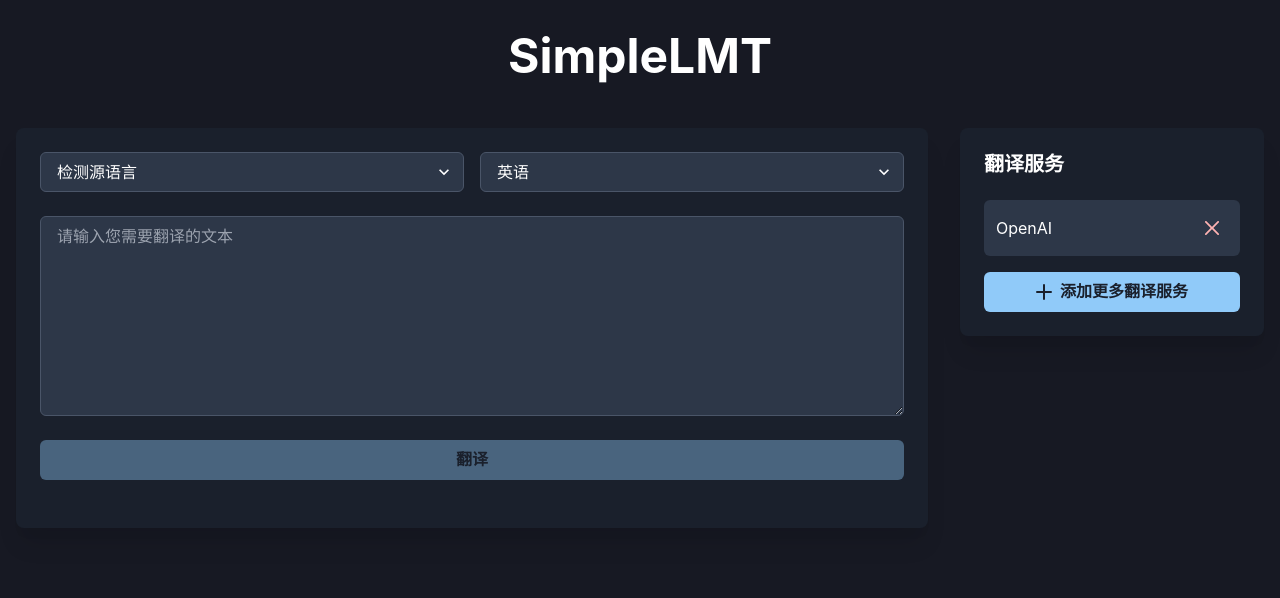
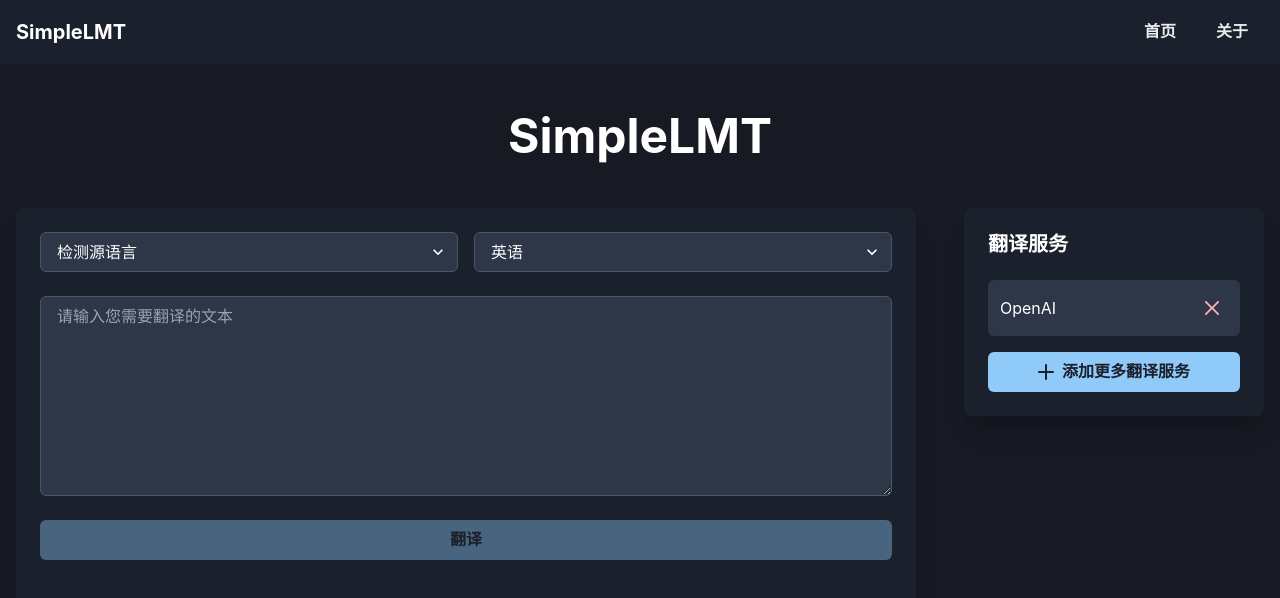
Before and after one commit to KintaMiao/simplelmt, a Next.js app: page / in a window 1280 px wide. Shown: the top 598 px of the page. Built offline with nearby package versions, Linux system fonts and the light colour scheme.

Commit message:
Navbar Support

```diff
--- a/app/page.tsx
+++ b/app/page.tsx
@@ -1,12 +1,26 @@
 "use client";
 
-import { Box, Flex, Container, Heading, VStack } from "@chakra-ui/react";
+import { Box, Flex, Container, Heading, VStack, Button, Spacer } from "@chakra-ui/react";
 import TranslationInput from "../components/TranslationInput";
 import TranslationServices from "../components/TranslationServices";
+import Link from "next/link";
 
 const Home = () => {
   return (
     <Box minHeight="100vh" bg="gray.900" color="white">
+      <Box bg="gray.800" px={4} py={3} mb={4}>
+        <Flex alignItems="center" maxW="container.xl" mx="auto">
+          <Heading size="md">SimpleLMT</Heading>
+          <Spacer />
+          <Button as={Link} href="/" variant="ghost" mr={2}>
+            首页
+          </Button>
+          <Button as={Link} href="/about" variant="ghost">
+            关于
+          </Button>
+        </Flex>
+      </Box>
+
       <Container maxW="container.xl" py={8}>
         <VStack spacing={8}>
           <Heading as="h1" size="2xl" textAlign="center" mb={4}>
@@ -17,7 +31,7 @@
             width="100%"
             gap={8}
           >
-            <Box flex="3">
+            <Box flex="3" mr={{ md: 4 }} mb={{ base: 4, md: 0 }}>
               <TranslationInput />
             </Box>
             <Box flex="1">
```
